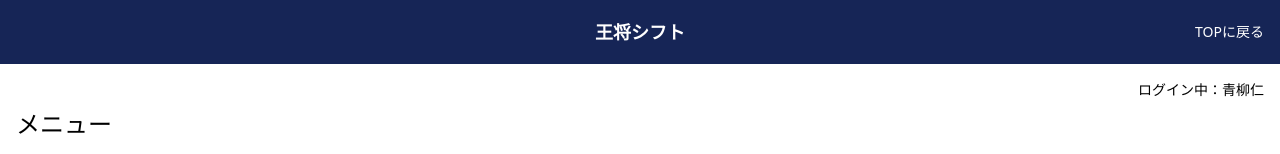
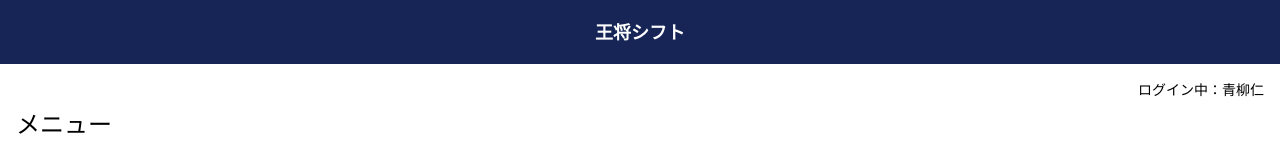
Before and after one commit to andmatcha/oh-show, a Next.js app in the folder frontend/: page /top in a window 1280 px wide. Shown: the top 154 px of the page. Built offline with nearby package versions, Linux system fonts and the light colour scheme.

Commit message:
fix: :bug: ボタンの表示切り替えミス修正

```diff
--- a/frontend/src/components/Header.tsx
+++ b/frontend/src/components/Header.tsx
@@ -8,7 +8,7 @@
     <header className="w-full fixed h-16 bg-blue-950">
       <div className="relative w-full h-full flex justify-center items-center">
         <p className="text-lg font-bold text-white">王将シフト</p>
-        {pathname !== Url.top || pathname !== Url.login ? (
+        {pathname !== Url.top && pathname !== Url.login ? (
           <Link
             href={Url.top}
             className="absolute top-1/2 -translate-y-1/2 right-4 text-white text-sm"
```
